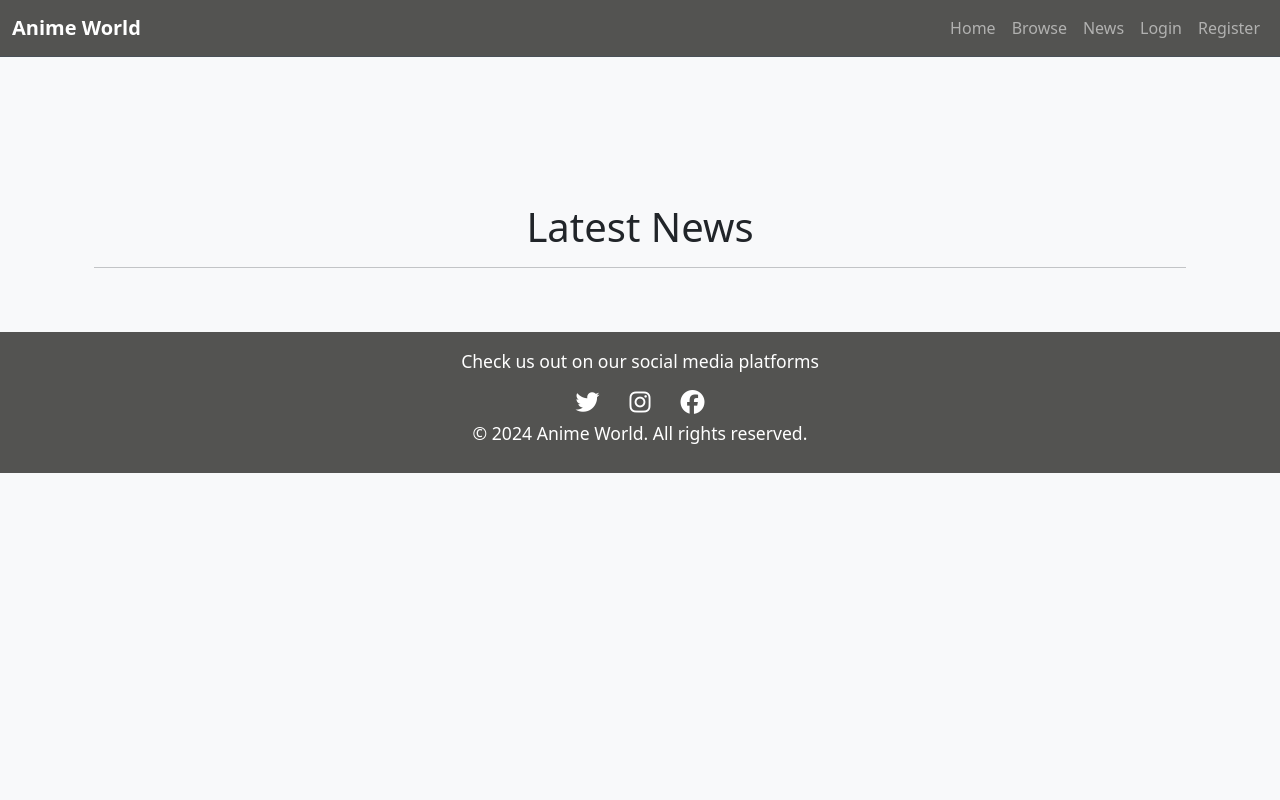
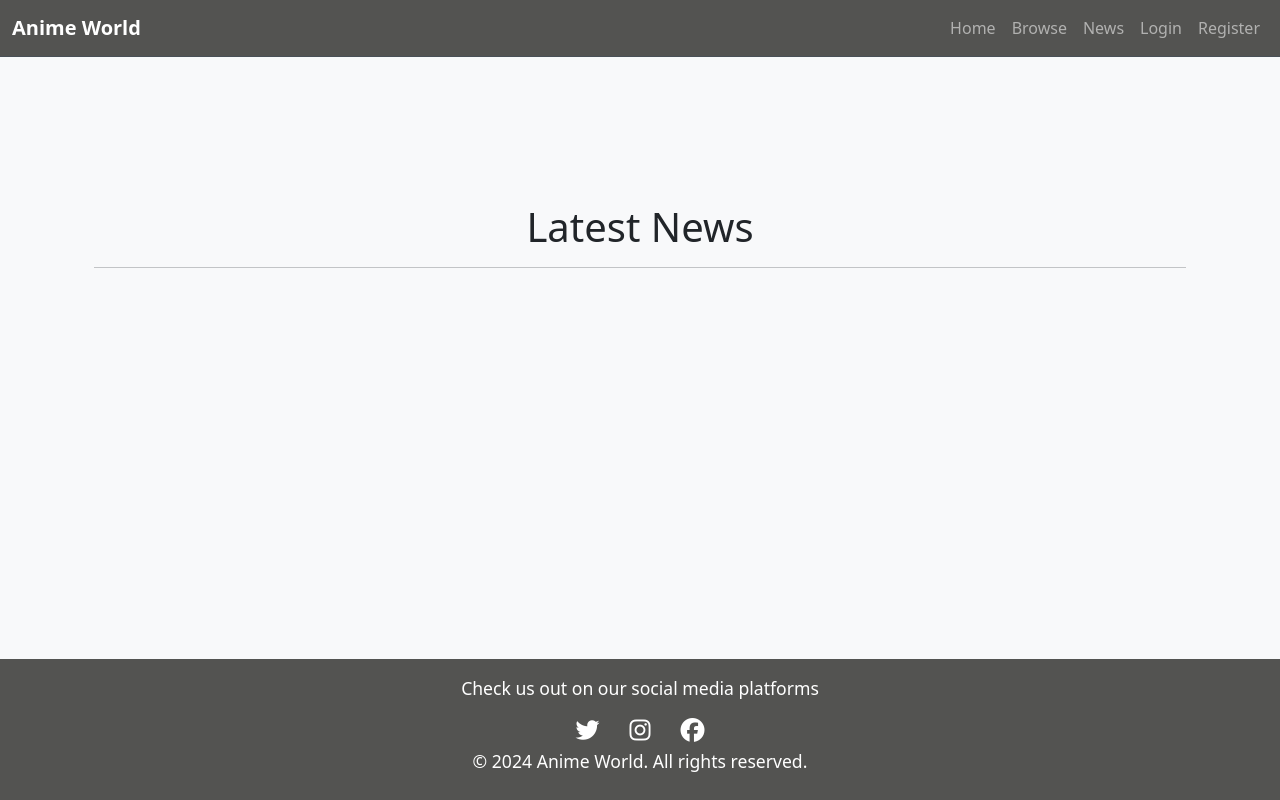
Before and after one commit to Triz22/final-project, a Django app: page /news in a window 1280 px wide. Run offline with Django 4.2, Linux system fonts and the light colour scheme; data that the repository does not hold is empty; some libraries are stand-ins or nearby versions.

Commit message:
tutor fix footer

```diff
--- a/static/css/style.css
+++ b/static/css/style.css
@@ -1,17 +1,21 @@
 /* General Styles */
 
-html, body {
+/* html, body {
     height: 100%;
+
+} */
+
+body {
+    margin: 0;
+    background-color: #f8f9fa;
+    min-height: 100vh;
+    display: flex;
+    flex-direction: column;
 }
 
-body {
-    display: flex;
-    flex-direction: column;
-    margin: 0;
-    background-color: #f8f9fa;
+main {
+    flex: 1; /* This makes the main content area grow and fill the space */
 }
-
-
 
 /* Navbar */
 
@@ -108,16 +112,12 @@ body {
 /* Footer */
 
 .footer {
-    margin-top: auto;
     background-color: #535351;
     color: white;
     text-align: center;
     padding: 10px 0;
+    margin-top: auto;
 }
-
-/* .footer-cr {
-    background-color: #535351;
-} */
 
 footer p {
     margin-bottom: 10px;
--- a/templates/base.html
+++ b/templates/base.html
@@ -1,5 +1,4 @@
 {% load static %}
-
 {% url 'account_login' as login_url %}
 {% url 'account_signup' as signup_url %}
 {% url 'account_logout' as logout_url %}
@@ -13,9 +12,9 @@
     <link href="https://cdn.jsdelivr.net/npm/bootstrap@5.3.3/dist/css/bootstrap.min.css" rel="stylesheet" integrity="sha384-QWTKZyjpPEjISv5WaRU9OFeRpok6YctnYmDr5pNlyT2bRjXh0JMhjY6hW+ALEwIH" crossorigin="anonymous">
     <link rel="stylesheet" href="{% static 'css/style.css' %}">
     <link rel="stylesheet" href="https://cdnjs.cloudflare.com/ajax/libs/font-awesome/6.6.0/css/all.min.css" integrity="sha512-Kc323vGBEqzTmouAECnVceyQqyqdsSiqLQISBL29aUW4U/M7pSPA/gEUZQqv1cwx4OnYxTxve5UMg5GT6L4JJg==" crossorigin="anonymous" referrerpolicy="no-referrer" />
-
 </head>
 <body>
+    <div class="d-flex flex-column min-vh-100">
         <header>
             <nav class="navbar navbar-color navbar-expand-lg border-bottom border-body" data-bs-theme="dark">
                 <div class="container-fluid">
@@ -35,20 +34,19 @@
                             <a class="nav-link {% if request.path == login_url %}active{% endif %}" aria-current="page" href="{% url 'account_login' %}">Login</a>
                             <a class="nav-link {% if request.path == signup_url %}active{% endif %}" aria-current="page" href="{% url 'account_signup' %}">Register</a>
                             {% endif %}
-
                         </div>
                     </div>
                 </div>
             </nav>
         </header>
 
-    <main role="main" class="container mt-5">
+        <main role="main" class="container mt-5 flex-grow-1">
             {% block content %}
             <!-- Main content will go here -->
             {% endblock %}
         </main>
 
-    <footer class="footer text-white text-center py-3 mt-5">
+        <footer class="footer text-white text-center py-3 mt-auto">
             <p>Check us out on our social media platforms</p>
             <div class="social-icons">
                 <a href=""><i class="fa-brands fa-twitter"></i></a>
@@ -57,8 +55,8 @@
             </div>
             <p>&copy; 2024 Anime World. All rights reserved.</p>
         </footer>
+    </div>
 
     <script src="https://cdn.jsdelivr.net/npm/bootstrap@5.3.3/dist/js/bootstrap.bundle.min.js" integrity="sha384-YvpcrYf0tY3lHB60NNkmXc5s9fDVZLESaAA55NDzOxhy9GkcIdslK1eN7N6jIeHz" crossorigin="anonymous"></script>
-
 </body>
 </html>
```
Lines whose indentation alone changed are shown as unchanged.
